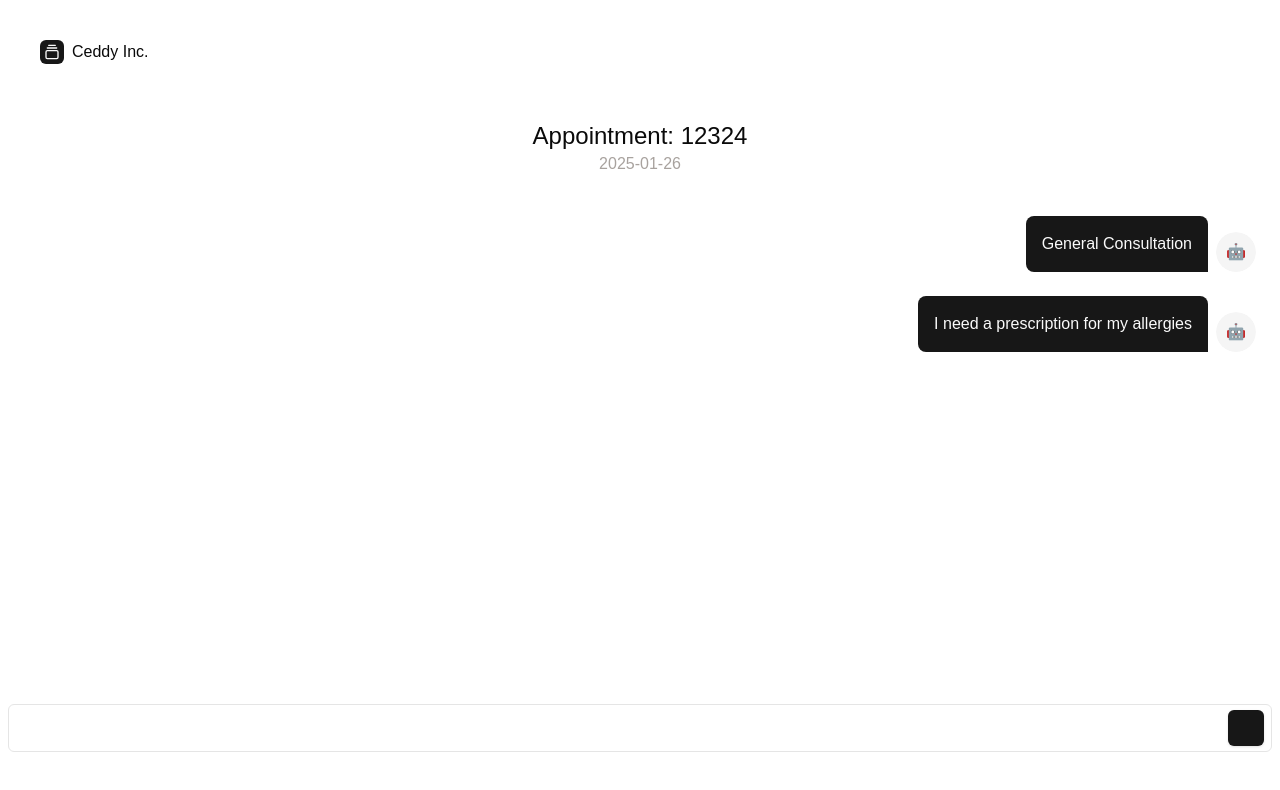
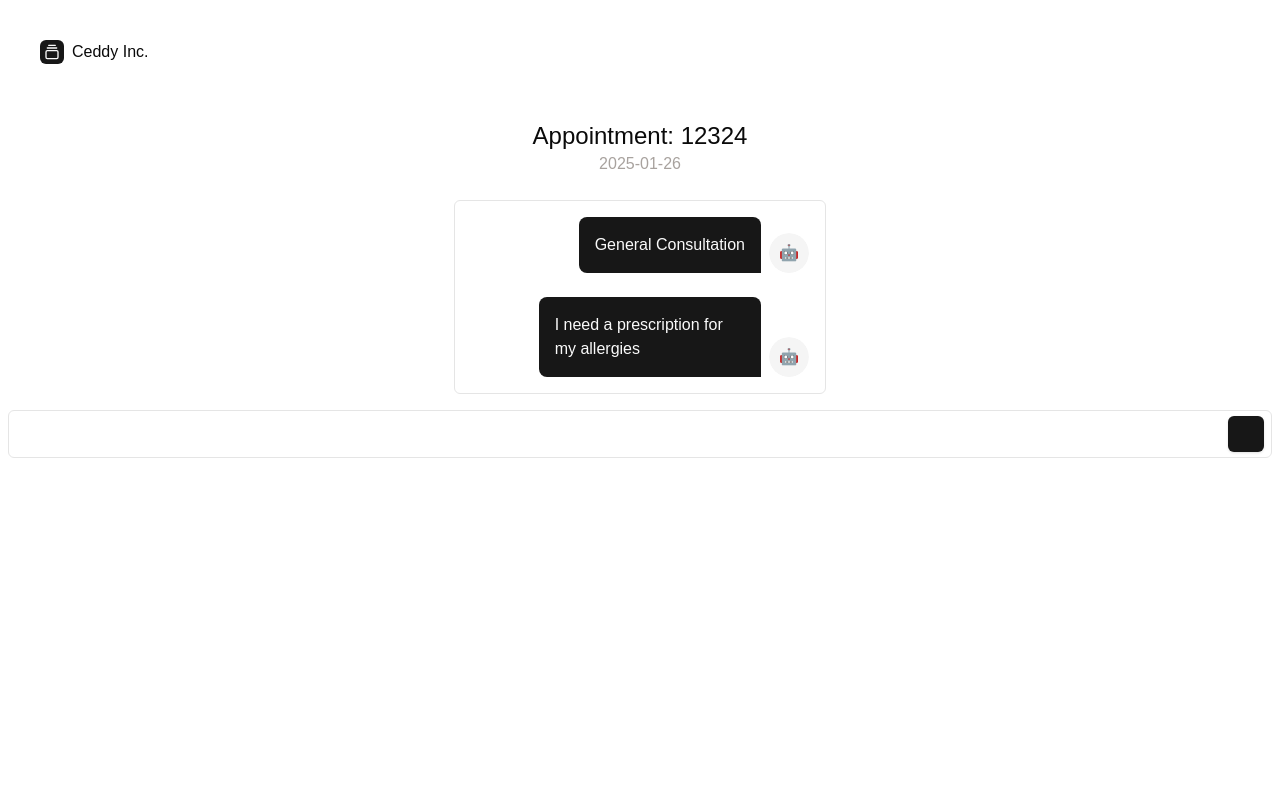
Before and after one commit to aluxf/doctor-app, a Next.js app: page /user/appointment/1 in a window 1280 px wide. Shown: the top 790 px of the page. Built offline with nearby package versions, Linux system fonts and the light colour scheme.

Commit message:
scrollarea prototype

```diff
--- a/src/app/user/appointment/[id]/page.tsx
+++ b/src/app/user/appointment/[id]/page.tsx
@@ -8,8 +8,8 @@
 
 export default function AppointmentPage() {
   return (
-    <div className="grid min-h-svh lg:grid-cols-2 justify-center overflow-hidden">
-      <div className="flex flex-col w-screen gap-4 p-6 md:p-10">
+    <div className="grid   min-h-svh lg:grid-cols-2 justify-center overflow-hidden">
+      <div className="flex max-h-screen flex-col w-screen gap-4 p-6 md:p-10">
         <div className="flex justify-center gap-2 md:justify-start">
           <a href="#" className="flex items-center gap-2 font-medium">
             <div className="flex h-6 w-6 items-center justify-center rounded-md bg-primary text-primary-foreground">
@@ -23,7 +23,7 @@
             <p className="text-stone-400"> 2025-01-26</p>
         </div>
 
-        <div className="flex flex-col h-full items-center justify-center gap-4 ">
+        <div className="flex flex-col items-center justify-center gap-4 ">
           <AppointmentChat/>
         </div>
       </div>
--- a/src/components/chat.tsx
+++ b/src/components/chat.tsx
@@ -18,6 +18,7 @@
 import { useRef } from "react";
 import { Input } from "./ui/input";
 import { Separator } from "@radix-ui/react-select";
+import { ScrollArea } from "./ui/scroll-area";
 
 const appointment_data = {
     doctor: "Dr. Alex Fooladi",
@@ -41,7 +42,9 @@
     }
 
     return (
-        <div className="flex flex-col h-full w-screen p-2 items-center">
+        <div className="flex flex-col w-screen p-2 items-center gap-4">
+            <ScrollArea className=" rounded-md border">
+
                 <ChatMessageList className="">
                     <ChatBubble className="max-w-[80%]" variant="sent">
                             <ChatBubbleAvatar src="" fallback="🤖" />
@@ -57,7 +60,9 @@
                     </ChatBubble>
 
                 </ChatMessageList>
-            <footer className="w-full">
+            </ScrollArea>
+
+            <footer className="w-full flex-grow">
 
                 <form ref={formRef} className="flex relative gap-2" onSubmit={onSubmit}>
                     <Input
```
Lines whose indentation alone changed are shown as unchanged.
